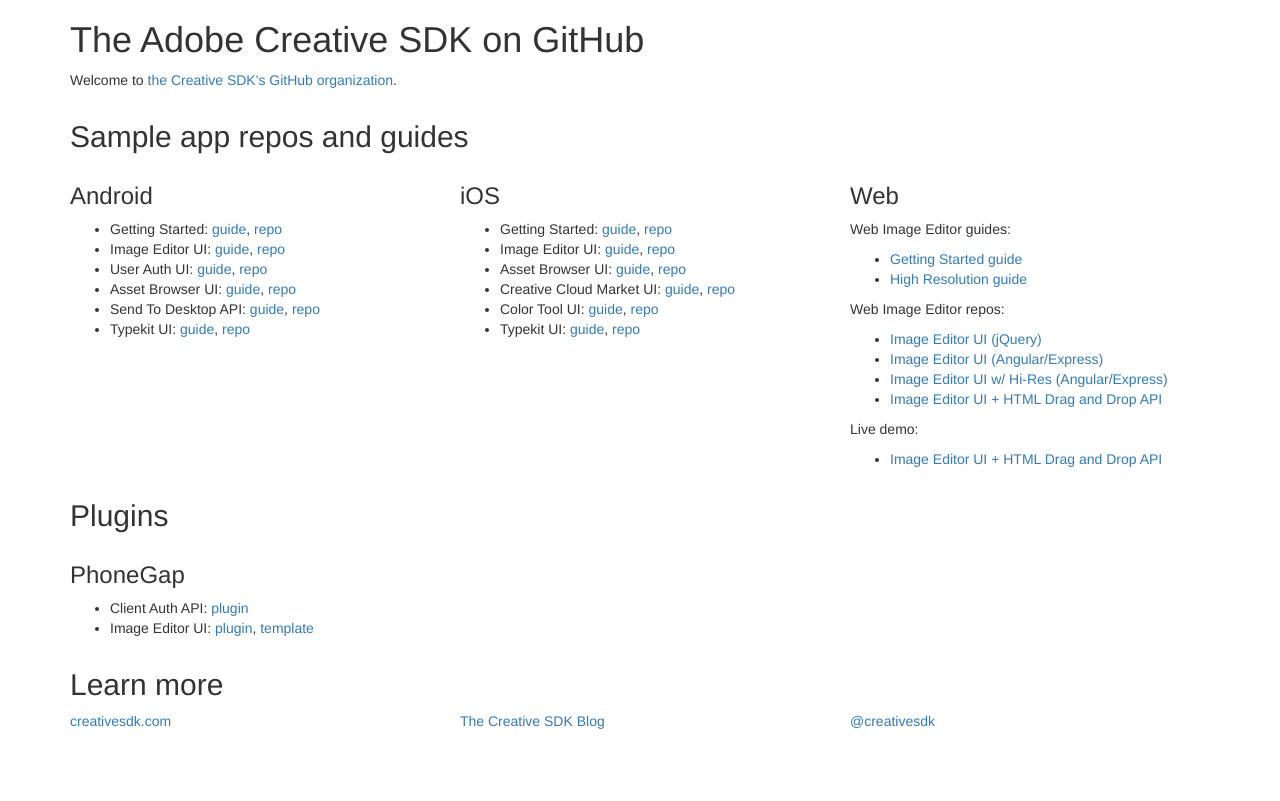
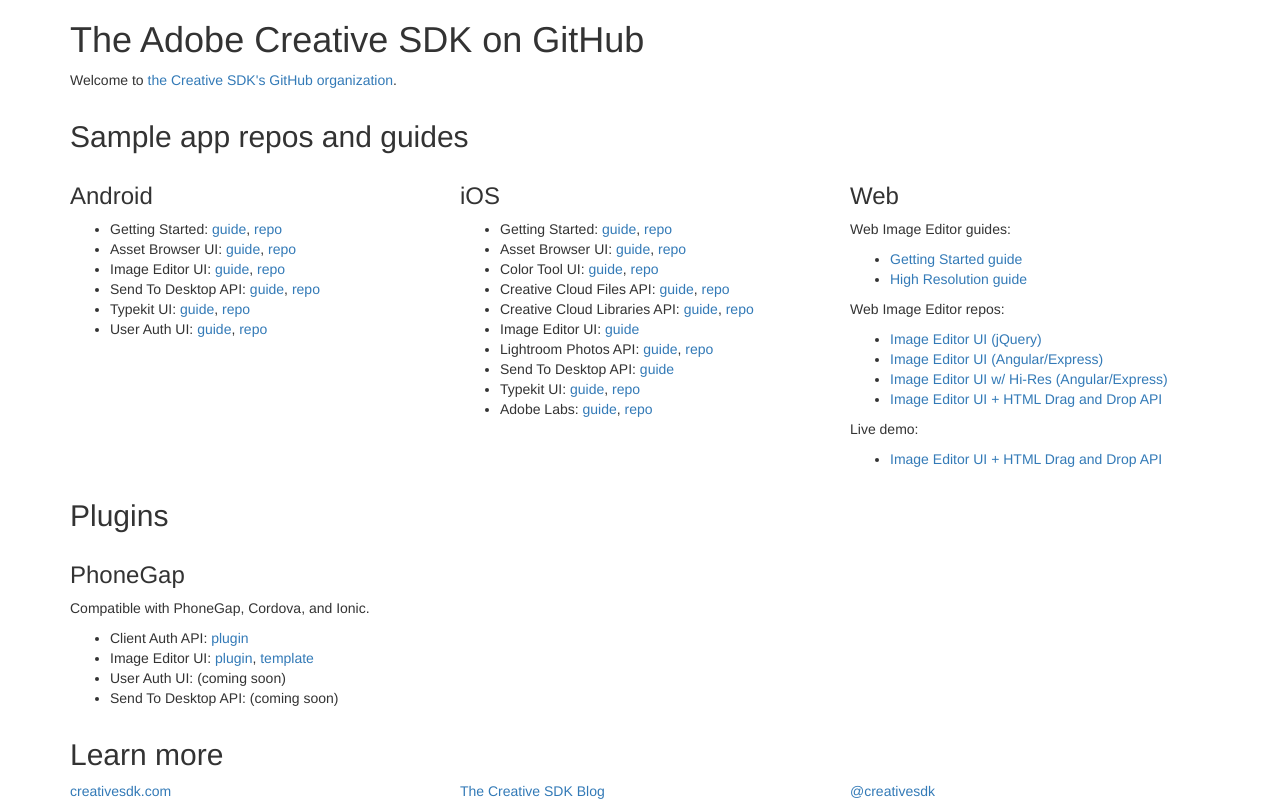
Before and after one commit to CreativeSDK/creativesdk.github.io, a website: page index.html in a window 1280 px wide. Drawn offline with nearby package versions, Linux system fonts and the light colour scheme.

Commit message:
Added links to more repos and guides.

```diff
--- a/index.html
+++ b/index.html
@@ -25,11 +25,11 @@
 
 				<ul>
 					<li>Getting Started: <a href="https://creativesdk.adobe.com/docs/android/#/articles/gettingstarted/index.html">guide</a>, <a href="https://github.com/CreativeSDK/android-getting-started-samples/tree/master/getting-started">repo</a></li>
+					<li>Asset Browser UI: <a href="https://creativesdk.adobe.com/docs/android/#/articles/assetbrowser/index.html">guide</a>, <a href="https://github.com/CreativeSDK/android-getting-started-samples/tree/master/asset-browser-ui">repo</a></li>
 					<li>Image Editor UI: <a href="https://creativesdk.adobe.com/docs/android/#/articles/imageediting/index.html">guide</a>, <a href="https://github.com/CreativeSDK/android-getting-started-samples/tree/master/image-editor-ui">repo</a></li>
-					<li>User Auth UI: <a href="https://creativesdk.adobe.com/docs/android/#/articles/userauth/index.html">guide</a>, <a href="https://github.com/CreativeSDK/android-getting-started-samples/tree/master/user-auth-ui">repo</a></li>
-					<li>Asset Browser UI: <a href="https://creativesdk.adobe.com/docs/android/#/articles/assetbrowser/index.html">guide</a>, <a href="https://github.com/CreativeSDK/android-getting-started-samples/tree/master/asset-browser-ui">repo</a></li>
 					<li>Send To Desktop API: <a href="https://creativesdk.adobe.com/docs/android/#/articles/sendtodesktop/index.html">guide</a>, <a href="https://github.com/CreativeSDK/android-getting-started-samples/tree/master/send-to-desktop-api/code">repo</a></li>
 					<li>Typekit UI: <a href="https://creativesdk.adobe.com/docs/android/#/articles/typekitui/index.html">guide</a>, <a href="https://github.com/CreativeSDK/android-getting-started-samples/tree/master/typekit-ui/code">repo</a></li>
+					<li>User Auth UI: <a href="https://creativesdk.adobe.com/docs/android/#/articles/userauth/index.html">guide</a>, <a href="https://github.com/CreativeSDK/android-getting-started-samples/tree/master/user-auth-ui">repo</a></li>
 				</ul>
 			</div> <!-- Close column -->
 
@@ -39,11 +39,15 @@
 
 				<ul>
 					<li>Getting Started: <a href="https://creativesdk.adobe.com/docs/ios/#/articles/gettingstarted/index.html">guide</a>, <a href="https://github.com/CreativeSDK/ios-getting-started-samples/tree/master/Getting%20Started">repo</a></li>
-					<li>Image Editor UI: <a href="https://creativesdk.adobe.com/docs/ios/#/articles/imageeditor/index.html">guide</a>, <a href="https://github.com/CreativeSDK/ios-getting-started-samples/tree/master/Image%20Editor%20UI%20Component">repo</a></li>
 					<li>Asset Browser UI: <a href="https://creativesdk.adobe.com/docs/ios/#/articles/assetbrowser/index.html">guide</a>, <a href="https://github.com/CreativeSDK/ios-getting-started-samples/tree/master/Asset%20Browser%20UI%20Component">repo</a></li>
-					<li>Creative Cloud Market UI: <a href="https://creativesdk.adobe.com/docs/ios/#/articles/market/index.html">guide</a>, <a href="https://github.com/CreativeSDK/ios-getting-started-samples/tree/master/Creative%20Cloud%20Market%20UI%20Component">repo</a></li>
 					<li>Color Tool UI: <a href="https://creativesdk.adobe.com/docs/ios/#/articles/color/index.html">guide</a>, <a href="https://github.com/CreativeSDK/ios-getting-started-samples/tree/master/Color%20Tool%20UI%20Component">repo</a></li>
-					<li>Typekit UI: <a href="https://creativesdk.adobe.com/docs/ios/#/articles/typekitui/index.html">guide</a>, <a href="https://github.com/CreativeSDK/ios-getting-started-samples/tree/master/">repo</a></li>
+					<li>Creative Cloud Files API: <a href="https://creativesdk.adobe.com/docs/ios/#/articles/files/index.html">guide</a>, <a href="https://github.com/CreativeSDK/ios-getting-started-samples/tree/master/Creative%20Cloud%20Files%20API">repo</a></li>
+					<li>Creative Cloud Libraries API: <a href="https://creativesdk.adobe.com/docs/ios/#/articles/libraries/index.html">guide</a>, <a href="https://github.com/CreativeSDK/ios-getting-started-samples/tree/master/Creative%20Cloud%20Libraries%20Overview">repo</a></li>
+					<li>Image Editor UI: <a href="https://creativesdk.adobe.com/docs/ios/#/articles/imageeditor/index.html">guide</a></li>
+					<li>Lightroom Photos API: <a href="https://creativesdk.adobe.com/docs/ios/#/articles/photos/index.html">guide</a>, <a href="https://github.com/CreativeSDK/ios-getting-started-samples/tree/master/Lightroom%20Photos%20API">repo</a></li>
+					<li>Send To Desktop API: <a href="https://creativesdk.adobe.com/docs/ios/#/articles/sendtodesktop/index.html">guide</a></li>
+					<li>Typekit UI: <a href="https://creativesdk.adobe.com/docs/ios/#/articles/typekitui/index.html">guide</a>, <a href="https://github.com/CreativeSDK/ios-getting-started-samples/tree/master/Typekit%20UI%20Component">repo</a></li>
+					<li>Adobe Labs: <a href="https://creativesdk.adobe.com/docs/ios/#/articles/labs/index.html">guide</a>, <a href="https://github.com/CreativeSDK/ios-getting-started-samples/tree/master/Getting%20Started%20with%20Labs">repo</a></li>
 				</ul>
 			</div> <!-- Close column -->
 
@@ -83,10 +87,13 @@
 
 			<div class="col-md-4">
 				<h3 id="phonegapplugins">PhoneGap</h3>
+				<p>Compatible with PhoneGap, Cordova, and Ionic.</p>
 
 				<ul>
 					<li>Client Auth API: <a href="https://github.com/CreativeSDK/phonegap-plugin-csdk-client-auth">plugin</a></li>
 					<li>Image Editor UI: <a href="https://github.com/CreativeSDK/phonegap-plugin-csdk-image-editor">plugin</a>, <a href="https://github.com/CreativeSDK/phonegap-template-csdk-image-editor">template</a></li>
+					<li>User Auth UI: (coming soon)</li>
+					<li>Send To Desktop API: (coming soon)</li>
 				</ul>
 			</div> <!-- Close column -->
 		</div> <!-- Close .row -->
```
